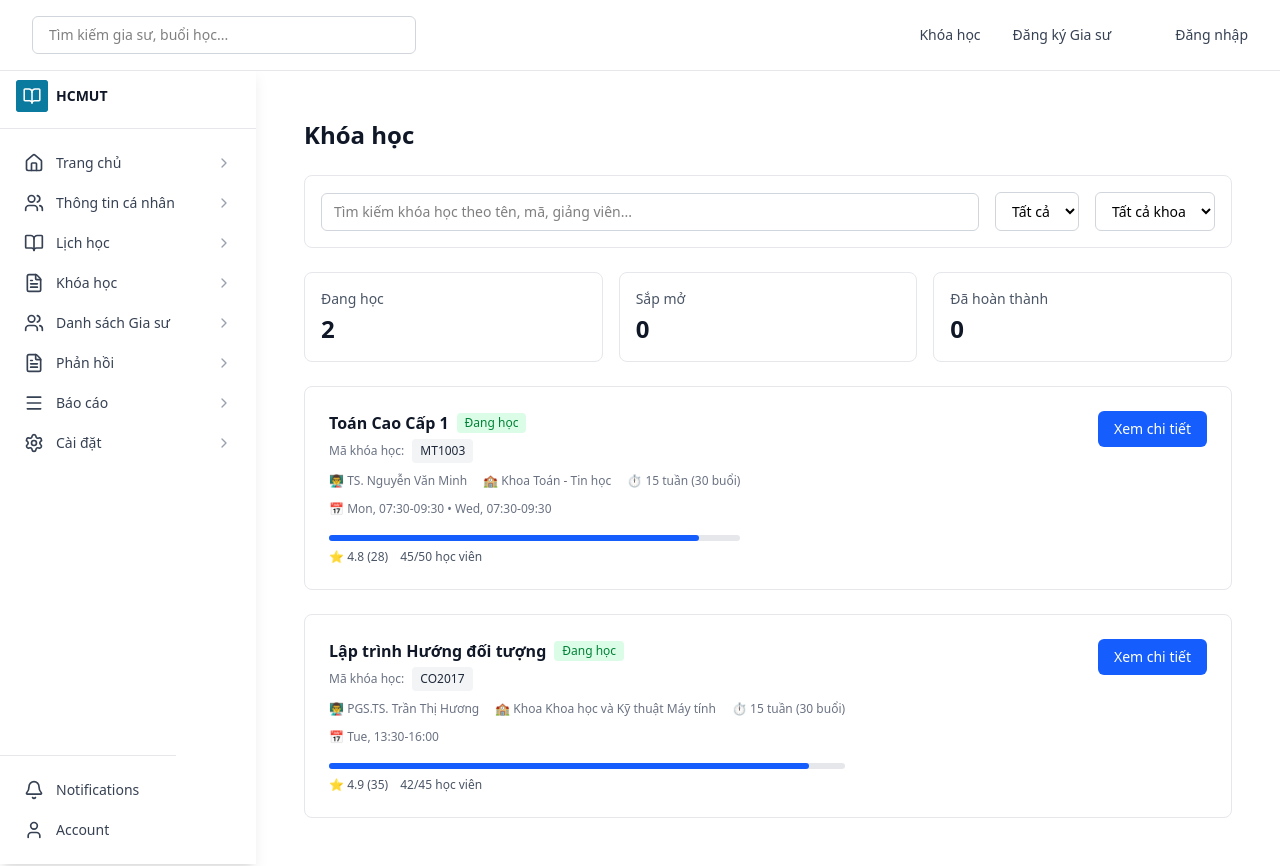
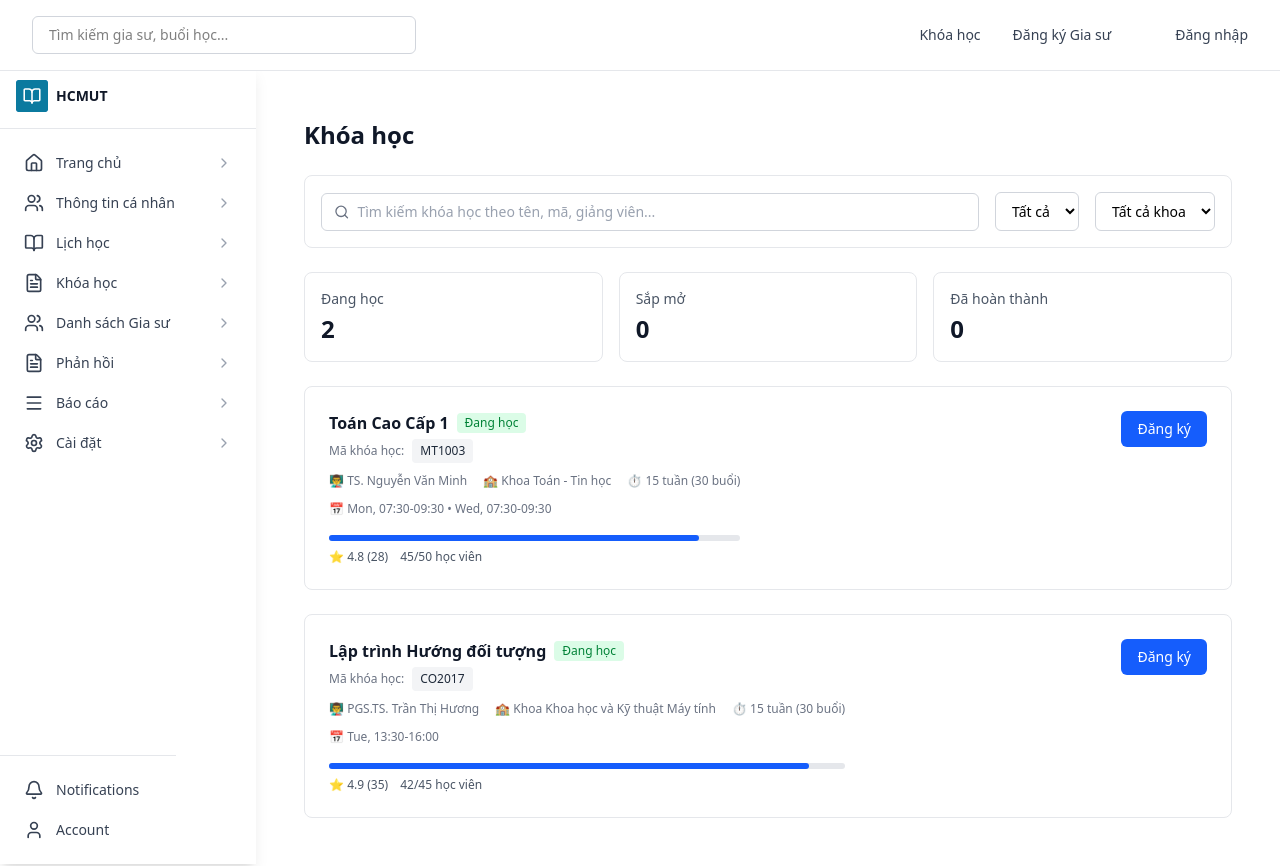
Before and after one commit to bnhtho/251_software_engineer_project, a React (Vite) app: page /home/1/courses in a window 1280 px wide. Built offline with nearby package versions, Linux system fonts and the light colour scheme.

Commit message:
Update course page. Can search with filter now

```diff
--- a/src/page/Course.tsx
+++ b/src/page/Course.tsx
@@ -1,6 +1,8 @@
 import { useMemo, useState } from "react";
 import { useParams } from "react-router-dom";
+import { Search } from "lucide-react";
 
+// ---- Types ----
 type Timeslot = {
   day: string; // e.g. "Mon"
   start: string; // HH:MM
@@ -26,6 +28,7 @@ type ServiceResult = {
   message: string;
 };
 
+// ---- Sample Data ----
 const sampleCourses: Course[] = [
   {
     id: 1,
@@ -58,6 +61,7 @@ const sampleCourses: Course[] = [
   },
 ];
 
+// ---- Helper: Check trùng lịch ----
 function timeOverlap(a: Timeslot, b: Timeslot) {
   if (a.day !== b.day) return false;
   const toMin = (t: string) => {
@@ -75,9 +79,9 @@ export default function CoursePage() {
   const { userID } = useParams();
   const studentId = Number(userID) || 0;
 
-    // Mock "database" state in page
+  // ---- State ----
+  const [searchTerm, setSearchTerm] = useState("");
   const [registeredCourses, setRegisteredCourses] = useState<any[]>([
-        // Pretend the student already registered 3 courses with these timeslots
     {
       id: 99,
       name: "Cấu trúc dữ liệu",
@@ -97,14 +101,15 @@ export default function CoursePage() {
       timeslots: [{ day: "Thu", start: "09:00", end: "11:00" }],
     },
   ]);
-
-    const registeredCount = useMemo(
-        () => registeredCourses.length,
-        [registeredCourses]
-    );
+  const registeredCount = useMemo(() => registeredCourses.length, [registeredCourses]);
   const [message, setMessage] = useState<string>("");
 
-    // --- Services layer (mock) ---
+  // ---- Filter ----
+  const filterData = sampleCourses.filter((item) =>
+    item.name.toLowerCase().includes(searchTerm.toLowerCase())
+  );
+
+  // ---- Services ----
   function getRegisteredCount(_studentId: number) {
     return registeredCount;
   }
@@ -122,46 +127,29 @@ export default function CoursePage() {
     return false;
   }
 
-    function saveRegistrationRequest(
-        _courseId: number,
-        _studentId: number,
-        _status: "PENDING"
-    ) {
+  function saveRegistrationRequest(_courseId: number, _studentId: number, _status: "PENDING") {
     return { success: true } as const;
   }
 
-    function processRegistrations(
-        courseId: number,
-        studentIdParam: number
-    ): ServiceResult {
+  function processRegistrations(courseId: number, studentIdParam: number): ServiceResult {
     const count = getRegisteredCount(studentIdParam);
     const conflict = checkScheduleConflict(courseId, studentIdParam);
     const isValid = !conflict && count < 5;
     if (isValid) {
-            const saved = saveRegistrationRequest(
-                courseId,
-                studentIdParam,
-                "PENDING"
-            );
+      const saved = saveRegistrationRequest(courseId, studentIdParam, "PENDING");
       if (saved.success) {
-                return {
-                    status: "PENDING",
-                    message: "Request sent. Waiting for approval.",
-                };
+        return { status: "PENDING", message: "✅ Gửi yêu cầu thành công. Đang chờ phê duyệt." };
       }
     }
-        return {
-            status: "FAILED",
-            message: "Error: Schedule conflict or limit exceeded.",
-        };
+    return { status: "FAILED", message: "❌ Trùng lịch hoặc vượt giới hạn số môn học." };
   }
 
-    // --- Controller handler ---
   function submitRegistrations(courseId: number) {
     const result = processRegistrations(courseId, studentId);
     setMessage(result.message);
   }
 
+  // ---- UI ----
   return (
     <div className="p-6 space-y-6">
       {/* Header */}
@@ -169,12 +157,15 @@ export default function CoursePage() {
         <h1 className="text-2xl font-bold text-gray-900">Khóa học</h1>
       </div>
 
-            {/* Search + Filters */}
+      {/* Thanh tìm kiếm */}
       <div className="bg-white border border-gray-200 rounded-lg p-4 flex flex-col gap-3 md:flex-row md:items-center md:gap-4">
-                <div className="flex-1">
+        <div className="flex-1 flex items-center border border-gray-300 rounded-md px-3 py-2">
+          <Search className="w-4 h-4 text-gray-500 mr-2" />
           <input
+            value={searchTerm}
+            onChange={(e) => setSearchTerm(e.target.value)}
             placeholder="Tìm kiếm khóa học theo tên, mã, giảng viên..."
-                        className="w-full px-3 py-2 border border-gray-300 rounded-md text-sm focus:outline-none focus:ring-2 focus:ring-blue-500"
+            className="w-full text-sm outline-none placeholder-gray-400"
           />
         </div>
         <select className="px-3 py-2 border border-gray-300 rounded-md text-sm">
@@ -189,9 +180,7 @@ export default function CoursePage() {
       <div className="grid grid-cols-1 md:grid-cols-3 gap-4">
         <div className="bg-white border border-gray-200 rounded-lg p-4">
           <p className="text-sm text-gray-600">Đang học</p>
-                    <p className="text-2xl font-semibold text-gray-900 mt-1">
-                        {sampleCourses.length}
-                    </p>
+          <p className="text-2xl font-semibold text-gray-900 mt-1">{sampleCourses.length}</p>
         </div>
         <div className="bg-white border border-gray-200 rounded-lg p-4">
           <p className="text-sm text-gray-600">Sắp mở</p>
@@ -205,9 +194,8 @@ export default function CoursePage() {
 
       {message && (
         <div
-                    className={`rounded-md p-3 text-sm ${message.startsWith("Error")
-                            ? "bg-red-50 text-red-700"
-                            : "bg-blue-50 text-blue-700"
+          className={`rounded-md p-3 text-sm ${
+            message.startsWith("❌") ? "bg-red-50 text-red-700" : "bg-blue-50 text-blue-700"
           }`}
         >
           {message}
@@ -216,22 +204,18 @@ export default function CoursePage() {
 
       {/* Course list */}
       <div className="grid grid-cols-1 gap-6">
-                {sampleCourses.map((c) => {
+        {filterData.length > 0 ? (
+          filterData.map((c) => {
             const progress = Math.round((c.enrolled / c.capacity) * 100);
             const times = c.timeslots
               .map((t) => `${t.day}, ${t.start}-${t.end}`)
               .join(" • ");
             return (
-                        <div
-                            key={c.id}
-                            className="bg-white border border-gray-200 rounded-lg p-6"
-                        >
+              <div key={c.id} className="bg-white border border-gray-200 rounded-lg p-6">
                 <div className="flex items-start justify-between gap-6">
                   <div className="min-w-0">
                     <div className="flex items-center gap-2 mb-1">
-                                        <h2 className="text-base font-semibold text-gray-900">
-                                            {c.name}
-                                        </h2>
+                      <h2 className="text-base font-semibold text-gray-900">{c.name}</h2>
                       <span className="text-xs px-2 py-0.5 rounded bg-green-100 text-green-700">
                         Đang học
                       </span>
@@ -262,12 +246,8 @@ export default function CoursePage() {
                         />
                       </div>
                       <div className="mt-2 flex items-center gap-3 text-xs text-gray-600">
-                                            <span>
-                                                ⭐ {c.rating.toFixed(1)} ({c.ratingCount})
-                                            </span>
-                                            <span>
-                                                {c.enrolled}/{c.capacity} học viên
-                                            </span>
+                        <span>⭐ {c.rating.toFixed(1)} ({c.ratingCount})</span>
+                        <span>{c.enrolled}/{c.capacity} học viên</span>
                       </div>
                     </div>
                   </div>
@@ -277,13 +257,16 @@ export default function CoursePage() {
                       onClick={() => submitRegistrations(c.id)}
                       className="px-4 py-2 bg-blue-600 text-white rounded-md hover:bg-blue-700 text-sm"
                     >
-                                        Xem chi tiết
+                      Đăng ký
                     </button>
                   </div>
                 </div>
               </div>
             );
-                })}
+          })
+        ) : (
+          <p className="text-gray-500">Không tìm thấy khóa học nào.</p>
+        )}
       </div>
     </div>
   );
--- a/src/page/Profile.tsx
+++ b/src/page/Profile.tsx
@@ -47,7 +47,7 @@ const ProfilePage = () => {
           <div className="grid grid-cols-1 lg:grid-cols-3 gap-8 mb-8">
             <div>
     {/* #NOTE: Trả về userContext.name => Tên người dùng, userContext.role="Vai trò" Ghi chú:  */}
-              <ProfileCard name={user?.name ?? ""}  mssv="2012345" status={user?.role ?? ""} />
+              <ProfileCard name={user?.name ?? ""}  mssv="2012345" />
             </div>
             <div className="lg:col-span-2">
                 <InfoForm/>
```
Lines whose indentation alone changed are shown as unchanged.
